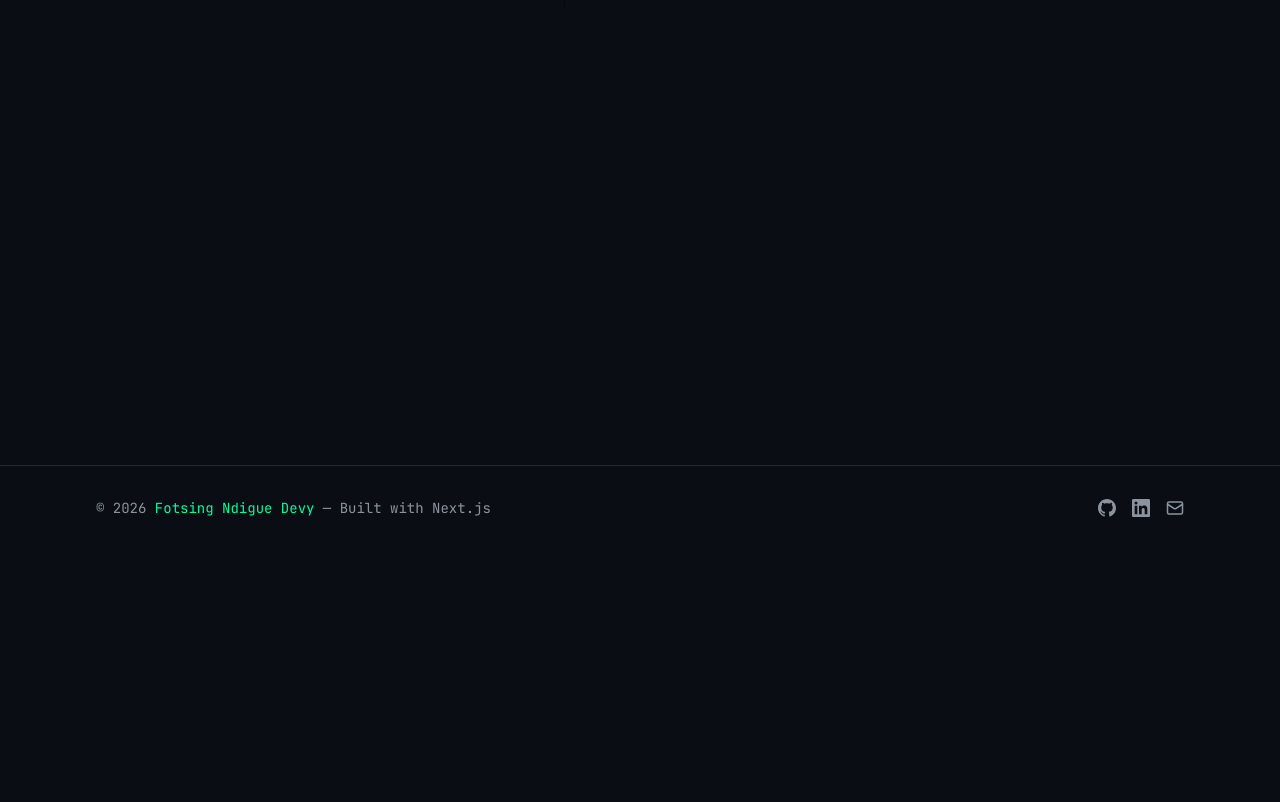
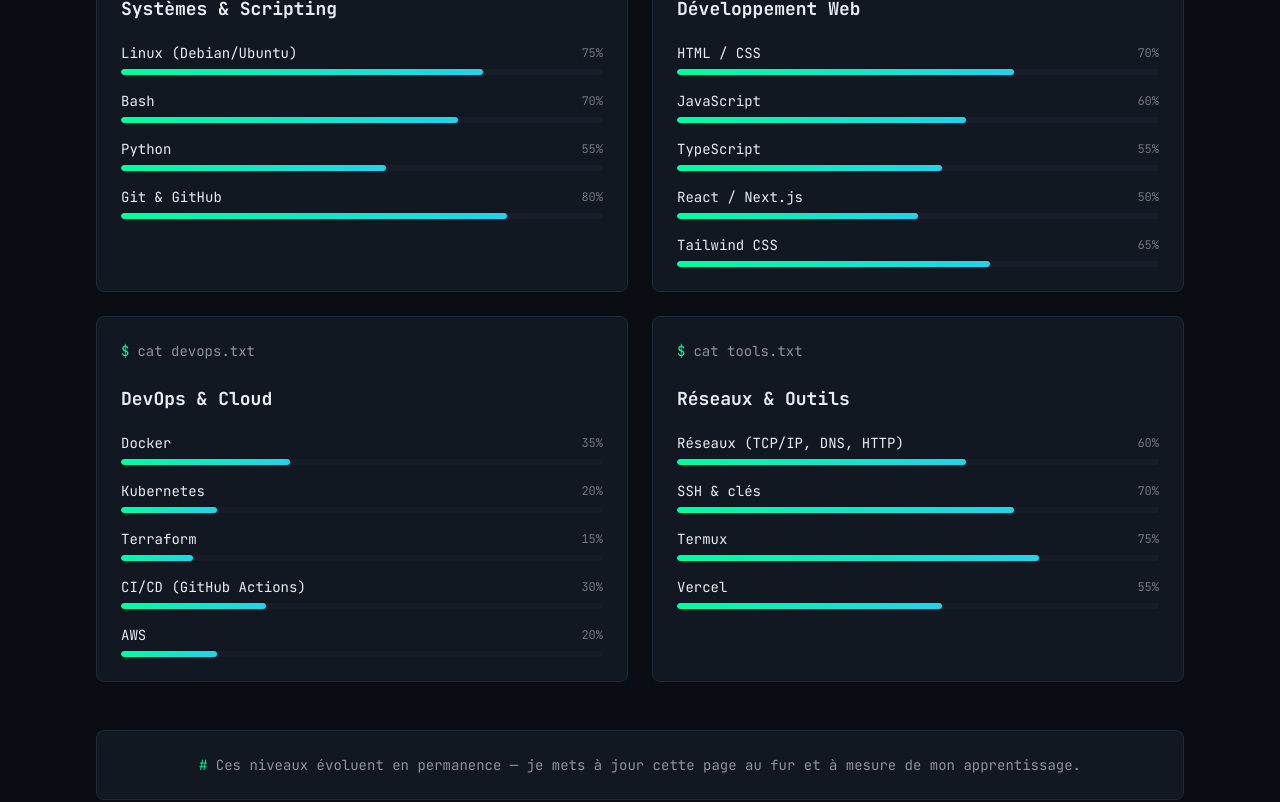
Before and after one commit to fotsingndiguedevy-dev/Portfolio-, a Next.js app: page /skills in a window 1280 px wide. Before the commit this address had no page. Shown: the part 480-1282 px from the top of the page. Before the commit the page ends 1030 px from the top, so only its background shows below. Built offline with nearby package versions, Linux system fonts and the light colour scheme.

Commit message:
feat(skills): add skills page with progress bars

```diff
--- /dev/null
+++ b/app/skills/page.tsx
@@ -0,0 +1,73 @@
+import PageHeader from "@/components/ui/PageHeader";
+import { skillsData } from "@/content/skills";
+
+export const metadata = {
+  title: "Compétences | Fotsing Ndigue Devy",
+  description: "Mes compétences techniques en DevOps, développement et systèmes.",
+};
+
+export default function SkillsPage() {
+  return (
+    <>
+      <PageHeader
+        command="ls -la skills/"
+        title="Compétences"
+        subtitle="Les technologies que j'utilise et mon niveau actuel sur chacune"
+      />
+
+      <section className="container-custom py-12 md:py-16">
+        <div className="grid md:grid-cols-2 gap-6">
+          {skillsData.map((category) => (
+            <div
+              key={category.title}
+              className="bg-bg-soft border border-border rounded-lg p-6 hover:border-accent-green/30 transition-colors"
+            >
+              <div className="flex items-center gap-2 mb-6">
+                <span className="text-accent-green font-mono text-sm">
+                  $
+                </span>
+                <span className="text-text-muted font-mono text-sm">
+                  {category.command}
+                </span>
+              </div>
+
+              <h2 className="text-lg font-mono font-bold text-text mb-5">
+                {category.title}
+              </h2>
+
+              <div className="space-y-4">
+                {category.skills.map((skill) => (
+                  <div key={skill.name}>
+                    <div className="flex justify-between items-center mb-1.5">
+                      <span className="text-sm text-text font-mono">
+                        {skill.name}
+                      </span>
+                      <span className="text-xs text-text-dim font-mono">
+                        {skill.level}%
+                      </span>
+                    </div>
+                    <div className="h-1.5 bg-bg-card rounded-full overflow-hidden">
+                      <div
+                        className="h-full bg-gradient-accent rounded-full transition-all duration-500"
+                        style={{ width: `${skill.level}%` }}
+                      />
+                    </div>
+                  </div>
+                ))}
+              </div>
+            </div>
+          ))}
+        </div>
+
+        {/* Note bas de page */}
+        <div className="mt-12 bg-bg-soft border border-border rounded-lg p-6 text-center">
+          <p className="text-text-muted font-mono text-sm">
+            <span className="text-accent-green">#</span> Ces niveaux évoluent en
+            permanence — je mets à jour cette page au fur et à mesure de mon
+            apprentissage.
+          </p>
+        </div>
+      </section>
+    </>
+  );
+}
```
